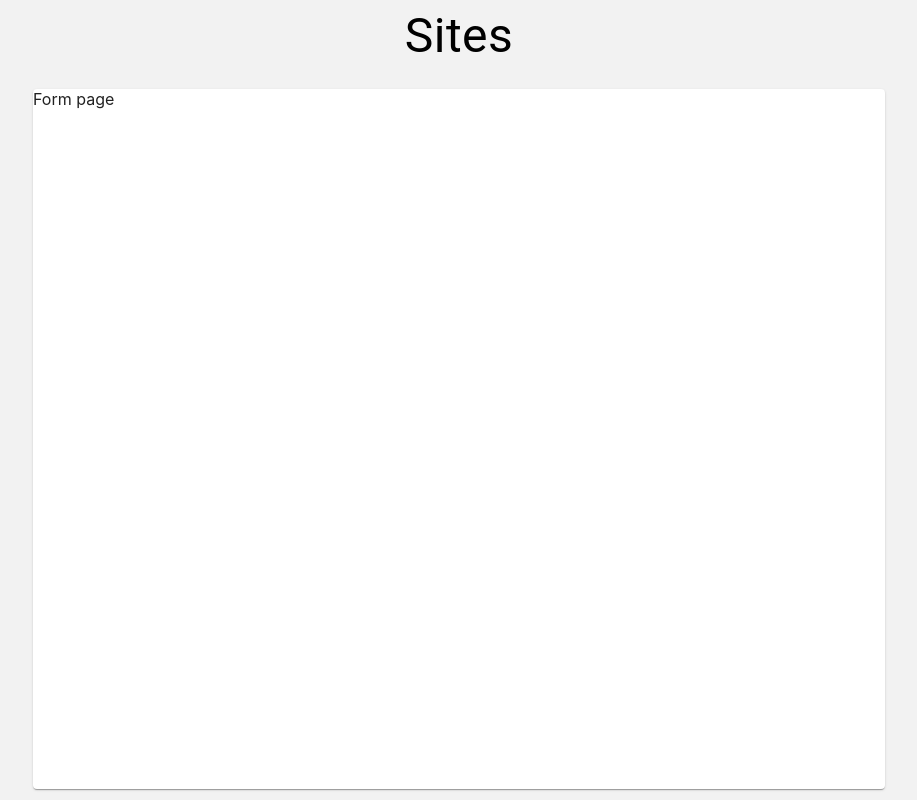
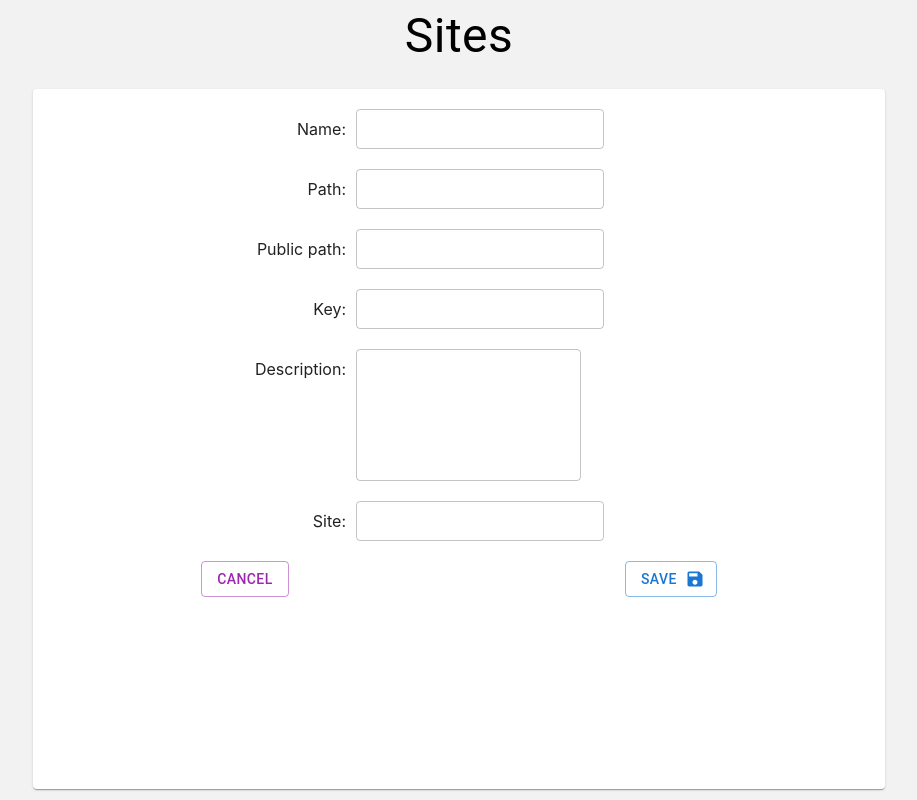
Before and after one commit to Alex-CL/atsistemas-sites, a React (Create React App) app: page /create in a window 1280 px wide. Shown: the whole page, without its empty margins (181-1098 px from the left). Built offline with nearby package versions, Linux system fonts and the light colour scheme.

Commit message:
Create form

```diff
--- a/src/features/Form.tsx
+++ b/src/features/Form.tsx
@@ -1,5 +1,120 @@
+import { useState, useEffect } from 'react'
+import { Box, TextField, Button } from '@mui/material'
+import SaveIcon from '@mui/icons-material/Save';
+import { useLocation, useNavigate } from 'react-router'
+import { Site, SiteDTO, emptySiteDTO } from '../models'
+
 export const Form = () => {
+	const location = useLocation()
+	const navigate = useNavigate()
+
+	const [excludedKeys, setExcludedKeys] = useState<string[]>(['id'])
+
+	const [site, setSite] = useState<SiteDTO>(emptySiteDTO())
+	const [isEditing, setIsEditing] = useState<boolean>(false)
+
+
+	useEffect(() => {
+		if (location.pathname.endsWith('/create')) {
+			setIsEditing(false)
+			setExcludedKeys([...excludedKeys, 'createDate'])
+		} else {
+			setIsEditing(true)
+		}
+	}, [])
+
+	const setSiteChange = (k: string, v: string | Date) => setSite({ ...site, [k]: v })
+
+	const renderField = (k: keyof SiteDTO): JSX.Element => {
+		if (k === 'createDate') {
+			return <>{new Date(site.createDate).toLocaleString()}</>
+		}
+
+		const multiline = k === 'description'
+
+		return (
+			<TextField
+				value={site[k]}
+				type={k === 'key' ? 'password' : 'text'}
+				onChange={(e) => setSiteChange(k, e.target.value)}
+				rows={multiline ? 5 : 0}
+				multiline={multiline}
+				size="small"
+			/>
+		)
+	}
+
+	const transformKey = (k: string): string => {
+		switch (k) {
+			case 'publicPath':
+				return 'Public path'
+			case 'createDate':
+				return 'Created At'
+			default:
+				return k.charAt(0).toUpperCase() + k.slice(1)
+		}
+	}
+
+	const goBack = () => {
+		if (isEditing) {
+			navigate('/list')
+		} else {
+			navigate('/')
+		}
+	}
+
+	const saveSite = () => {
+
+	}
+
+	const container = {
+		width: '50%',
+		paddingTop: '20px',
+		margin: 'auto',
+	}
+
+	const labelStyle = {
+		width: '100px',
+		textAlign: 'right',
+		marginRight: '10px',
+		marginTop: '10px',
+	}
+
+	const valueStyle = {
+		marginBottom: '20px',
+	}
+
+	const createDateStyle = {
+		paddingTop: '10px',
+	}
+
+	const buttonContainer = {
+		display: 'flex',
+		justifyContent: 'space-around',
+	}
+
 	return (
-		<p>Form page</p>
+		<Box>
+			<Box sx={container}>
+				{Object.keys(site).filter((k) => !excludedKeys.includes(k)).map((k) => {
+
+				const style = k === 'createDate' ? createDateStyle : {}
+
+				return (
+					<Box display="flex" justify-content="space-around" sx={{ width: '100%' }}>
+						<Box sx={labelStyle}>{transformKey(k)}: </Box>
+						<Box sx={{...valueStyle, ...style}}>{renderField(k as keyof SiteDTO)}</Box>
+					</Box>
+				)})}
+			</Box>
+			<Box sx={buttonContainer}>
+				<Button variant="outlined" color="secondary" onClick={goBack}>
+					Cancel
+				</Button>
+				<Button variant="outlined" endIcon={<SaveIcon />} onClick={saveSite}>
+					Save
+				</Button>
+			</Box>
+		</Box>
 	)
 }
```
